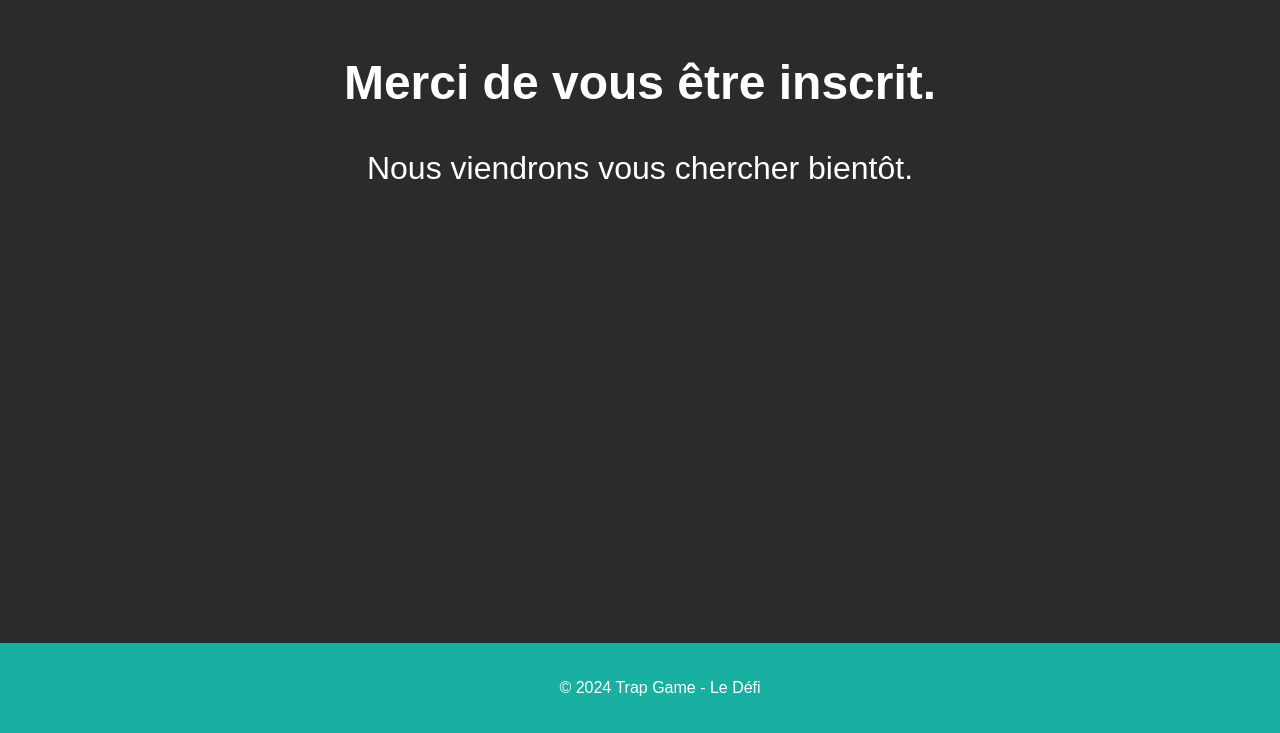
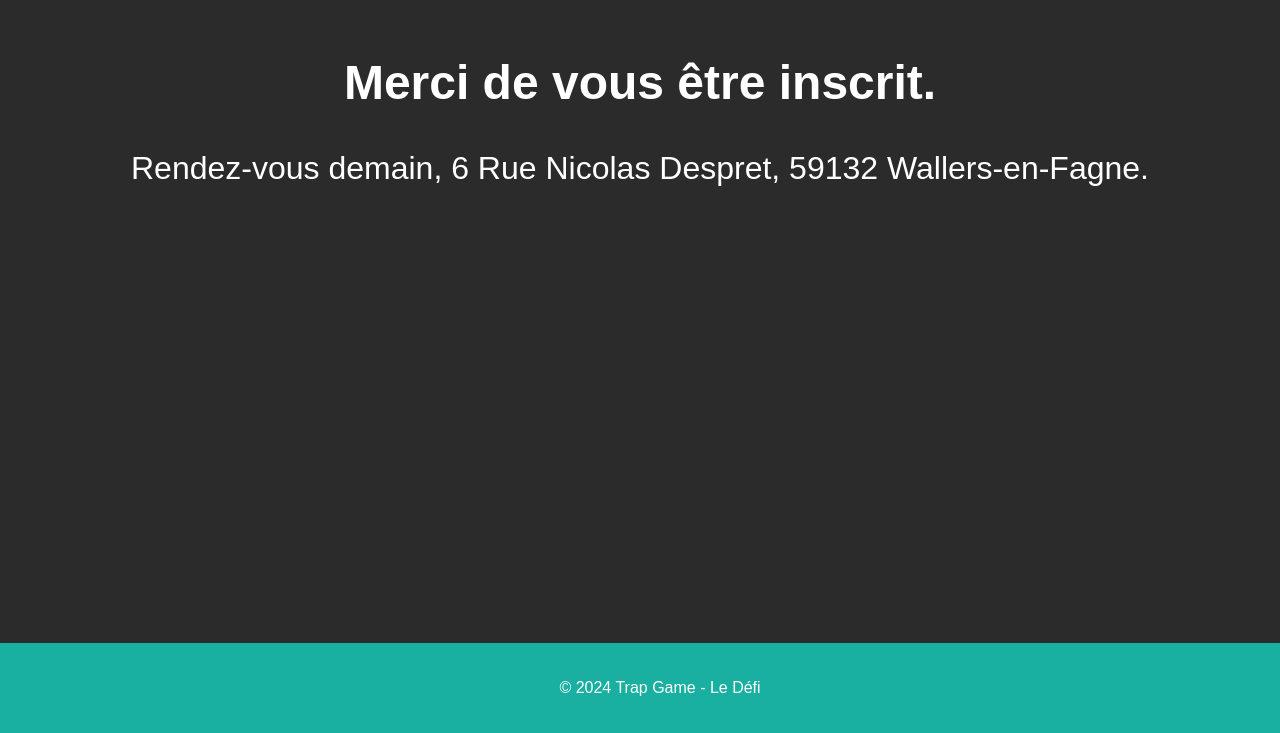
Before and after one commit to Ethanbst/TrapGame_Website, a plain HTML site: page index.html in a window 1280 px wide. Shown: the part 67-800 px from the top of the page. Drawn offline with Linux system fonts and the light colour scheme.

Commit message:
- Modification du texte de la page d'accueil

```diff
--- a/index.html
+++ b/index.html
@@ -21,7 +21,7 @@
 
 		<section id="inscrit">
 			<h2>Merci de vous être inscrit.</h2>
-			<p>Nous viendrons vous chercher bientôt.</p>
+			<p>Rendez-vous demain, 6 Rue Nicolas Despret, 59132 Wallers-en-Fagne.</p>
 		</section>
 
 		<footer>
```
